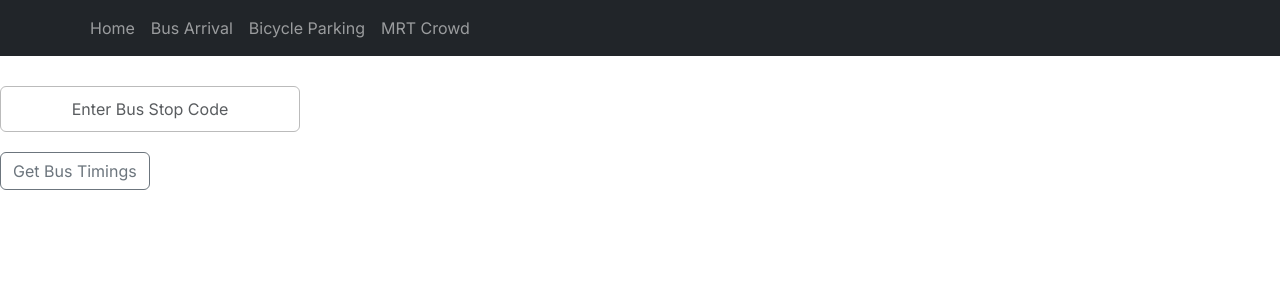
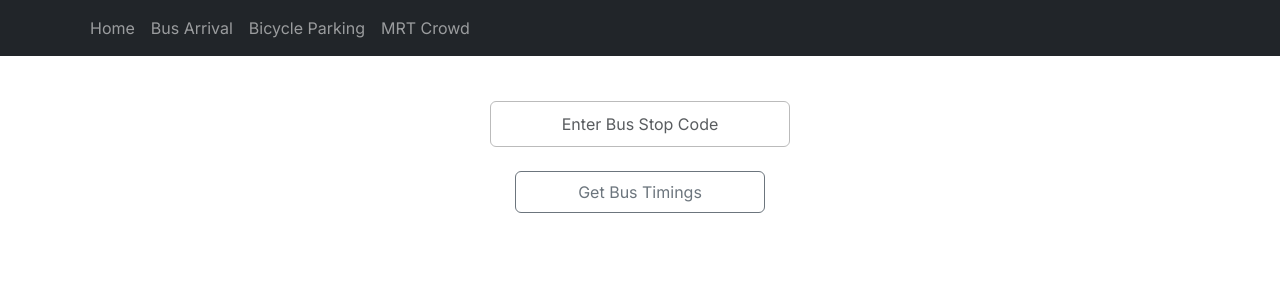
Before and after one commit to BryanFrFr/CSS-Proj, a Next.js app: page /bus in a window 1280 px wide. Shown: the top 300 px of the page. Built offline with nearby package versions, Linux system fonts and the light colour scheme.

Commit message:
did some styling

```diff
--- a/app/bus/api/route.js
+++ b/app/bus/api/route.js
@@ -1,6 +1,5 @@
 // use vanilla fetch as fetcher
 // deserialize the fetched data as json
-
 export async function GET(request) {
   const { searchParams } = new URL(request.url)
   const busStopCode = searchParams.get('busStopCode');
@@ -13,7 +12,7 @@ export async function GET(request) {
       'Content-Type': 'application/json',
       'AccountKey': '9LaRUMo3T7uWgUnDUFfJSw==',
     },
-    });
+  });
 
   const data = await res.json();
 
--- a/app/bus/page.jsx
+++ b/app/bus/page.jsx
@@ -5,9 +5,13 @@ import Form from 'react-bootstrap/Form';
 import Button from 'react-bootstrap/Button';
 import Spinner from 'react-bootstrap/Spinner';
 import Table from 'react-bootstrap/Table';
-import Image from 'next/image';
+import Image2 from 'next/image';
 import useSWR from 'swr';
 import styles from './page.module.css';
+import { Row } from 'react-bootstrap';
+import Stack from 'react-bootstrap/Stack';
+import Image from 'react-bootstrap/Image';
+
 
 const fetcher = (...args) => fetch(...args).then((res) => res.json());
 
@@ -27,11 +31,13 @@ export default function BusTimings() {
   );
 
   const handleButtonClick = () => {
+    setIsButtonClicked(true);
+    /*
     if (isButtonClicked === true) {
       setIsButtonClicked(false);
     } else if (isButtonClicked === false && busStopCode.toString().length === 5) {
       setIsButtonClicked(true);
-    }
+    }*/
   };
 
   function CalculateBusArrivalTime(arrivalTime) {
@@ -57,6 +63,8 @@ export default function BusTimings() {
 
   return (
     <div>
+      <Stack gap={4}>
+        <Row className="d-flex justify-content-center">
           <Form.Control
             className={styles.input}
             type="text"
@@ -64,9 +72,13 @@ export default function BusTimings() {
             value={busStopCode}
             onChange={(event) => setBusStopCode(event.target.value)}
           />
+        </Row>
+        <Row className="d-flex justify-content-center">
           <Button className={styles.button} variant="outline-secondary" onClick={handleButtonClick}>
             Get Bus Timings
           </Button>
+        </Row>
+      </Stack>
 
       {isButtonClicked && (
         <>
@@ -76,7 +88,7 @@ export default function BusTimings() {
             </Spinner>
           ) : error ? (
             <h1>Error loading bus arrival data: {error.message}</h1>
-          ) : data.Services != undefined && data.Services.service != null ? (
+          ) : data.Services != undefined ? (
             <div>
               <h1>Bus Arrival Information</h1>
               <Table bordered className={styles.table} style={{ width: '100%' }}>
@@ -93,27 +105,52 @@ export default function BusTimings() {
                       <tr>
                         <td>{service.ServiceNo}</td>
                         <td>
-                          {CalculateBusArrivalTime(service.NextBus.EstimatedArrival)}
+                          {console.log(service.NextBus.EstimatedArrival)}
+                          {service.NextBus.EstimatedArrival != null
+                          ? CalculateBusArrivalTime(service.NextBus.EstimatedArrival)
+                          : "None"}
                           {DisplayBusType(service.NextBus.Type)}
+                          <Image src="holder.js/171x180" width={10} height={10} className={styles.placeholder}/>
                           <Image src="/wheelchair.svg" alt="Wheelchair Icon" width={25} height={20} />
                         </td>
                         <td>
                           {CalculateBusArrivalTime(service.NextBus2.EstimatedArrival)}
-                          {DisplayBusType(service.NextBus.Type, styles.icon)}
+                          {DisplayBusType(service.NextBus.Type)}
                           <Image src="/wheelchair.svg" alt="Wheelchair Icon" width={25} height={20} />
                         </td>
                       </tr>
                     </React.Fragment>
                   ))}
                 </tbody>
-                {handleButtonClick}
               </Table>
             </div>
           ) : (
-            <p>Invalid Bus Stop Code</p>
+            <p></p>
           )}
         </>
       )}
     </div>
   );
 }
+
+
+/*
+      <Row>
+        <Col md={{ offset: 4 }}>
+          <Form.Control
+            className={styles.input}
+            type="text"
+            placeholder="Enter Bus Stop Code"
+            value={busStopCode}
+            onChange={(event) => setBusStopCode(event.target.value)}
+          />
+        </Col>
+      </Row>
+      <Row>
+        <Col md={{ offset: 4 }}>
+          <Button className={styles.button} variant="outline-secondary" onClick={handleButtonClick}>
+            Get Bus Timings
+          </Button>
+        </Col>
+      </Row>
+*/
--- a/app/bus/page.module.css
+++ b/app/bus/page.module.css
@@ -1,23 +1,27 @@
 .input {
-    margin-bottom: 20px;
     margin-top: 30px;
     padding: 10px;
     width: 300px;
     text-align: center;
-    display: flex;
-    justify-content: center;
     border: 1px solid #bbb;
 }
 
 .button {
-    display: flex;
-    justify-content: flex-end;
+    text-align: center;
+    margin-bottom: 50px;
+    width: 250px;
+    height: 42px;
 }
 
-#table {
+.table {
+    width: 100px;
     margin: 0px;
 }
 
 .icon{
     margin: 100px;
 }
+
+.placeholder {
+    background-color: 008000;
+}
```
Lines whose indentation alone changed are shown as unchanged.
